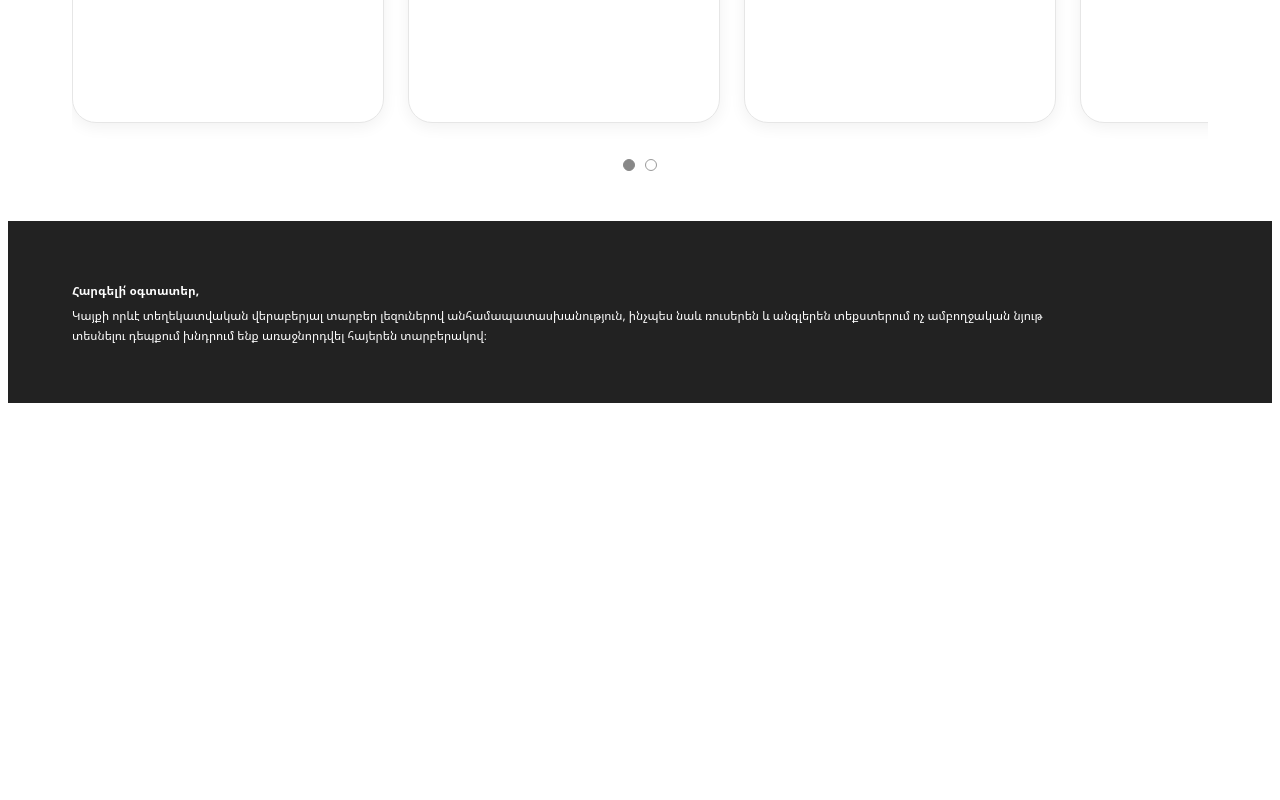
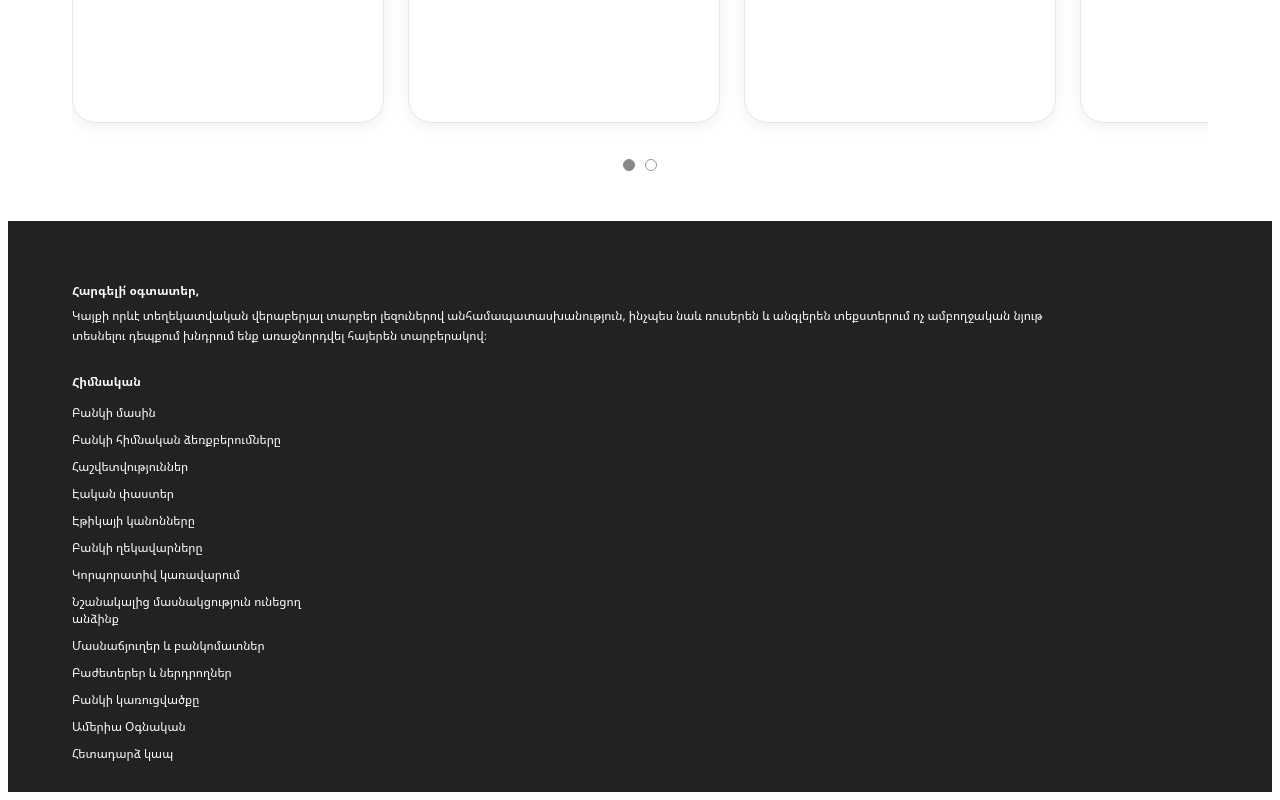
Before and after one commit to Artur-2013/AmeriaBank, a React (Vite) app in the folder Ameriabank/: page / in a window 1280 px wide. Shown: the part 3905-4705 px from the top of the page. Before the commit the page ends 4316 px from the top, so only its background shows below. Built offline with nearby package versions, Linux system fonts and the light colour scheme.

Commit message:
FooterText2

```diff
--- a/Ameriabank/src/components/Footer/Footer.jsx
+++ b/Ameriabank/src/components/Footer/Footer.jsx
@@ -1,4 +1,21 @@
 import "./Footer.css";
+import FooterColumn from "./FooterColumn";
+
+const mainLinks = [
+  "Բանկի մասին",
+  "Բանկի հիմնական ձեռքբերումները",
+  "Հաշվետվություններ",
+  "Էական փաստեր",
+  "Էթիկայի կանոնները",
+  "Բանկի ղեկավարները",
+  "Կորպորատիվ կառավարում",
+  "Նշանակալից մասնակցություն ունեցող անձինք",
+  "Մասնաճյուղեր և բանկոմատներ",
+  "Բաժետերեր և ներդրողներ",
+  "Բանկի կառուցվածքը",
+  "Ամերիա Օգնական",
+  "Հետադարձ կապ",
+];
 
 export default function Footer() {
   return (
@@ -11,7 +28,7 @@ export default function Footer() {
       </p>
 
       <div className="footer__grid">
-        {/* սյունակները կավելացվեն հաջորդ քայլերում */}
+            <FooterColumn title="Հիմնական" links={mainLinks} />
       </div>
     </footer>
   );
```
